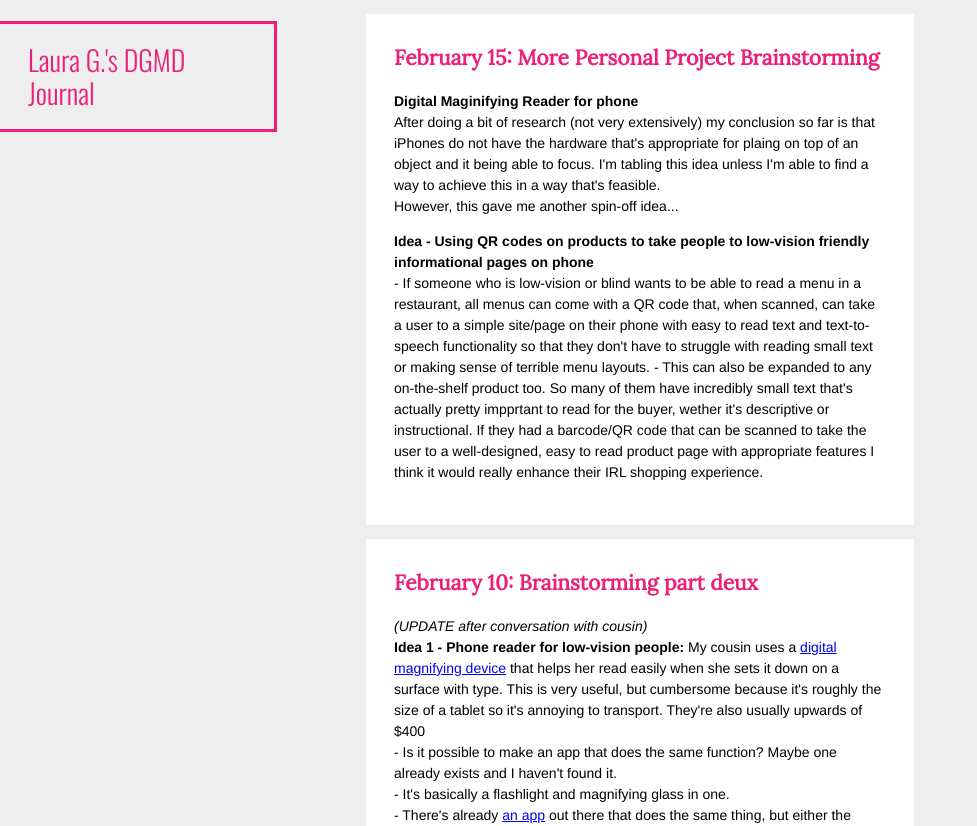
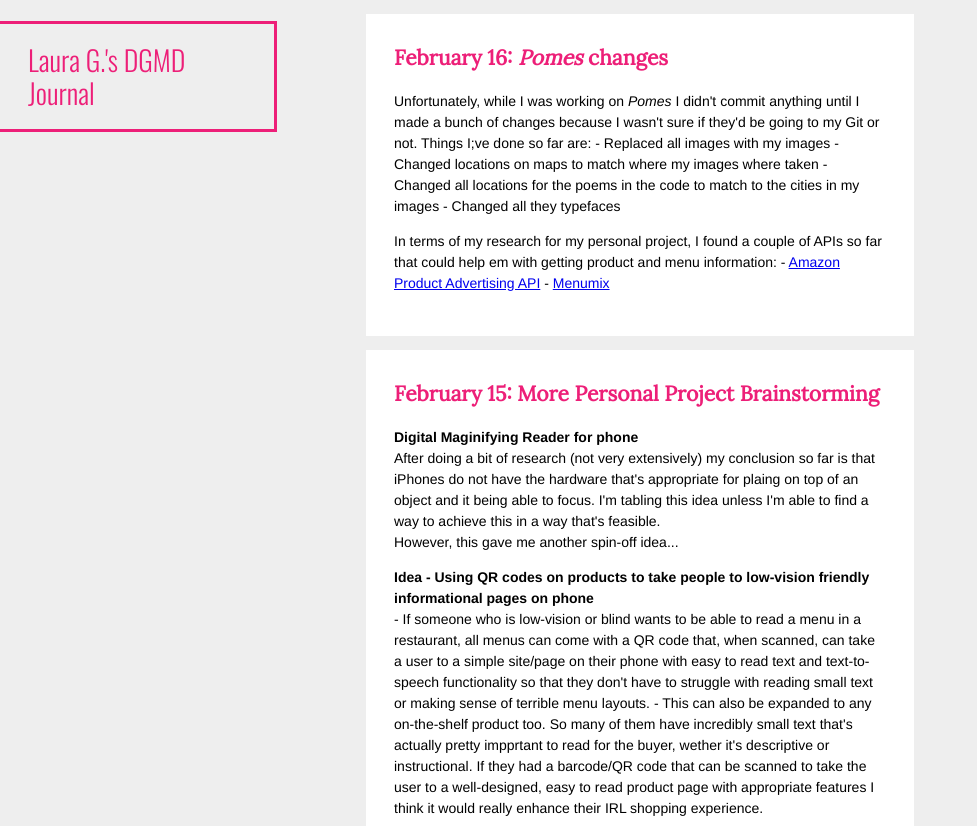
Before and after one commit to laura-guillen/laura-guillen.github.io, a plain HTML site: page index.html in a window 1280 px wide. Shown: the top 826 px of the page, without its empty margins (0-977 px from the left). Drawn offline with nearby package versions, Linux system fonts and the light colour scheme.

Commit message:
new entry - Feb 16

```diff
--- a/index.html
+++ b/index.html
@@ -10,6 +10,29 @@
 <body>
 <div id="top-header"><h1>Laura G.'s DGMD Journal</h1></div>
 <div id="journal">
+
+	<div class="entry">
+
+		<h2>February 16: <em>Pomes</em> changes</h2>
+
+		<p>
+			Unfortunately, while I was working on <em>Pomes</em> I didn't commit anything until I made a bunch of changes because I wasn't sure if they'd be going to my Git or not. Things I;ve done so far are:
+
+			- Replaced all images with my images
+			- Changed locations on maps to match where my images where taken
+			- Changed all locations for the poems in the code to match to the cities in my images
+			- Changed all they typefaces
+		</p>
+
+		<p>
+			In terms of my research for my personal project, I found a couple of APIs so far that could help em with getting product and menu information:
+
+			- <a href="https://affiliate-program.amazon.com/gp/advertising/api/detail/main.html">Amazon Product Advertising API</a>
+
+			- <a href="http://www.programmableweb.com/api/menumix">Menumix</a>
+		</p>
+
+	</div>
 
 	<div class="entry">
 
```
